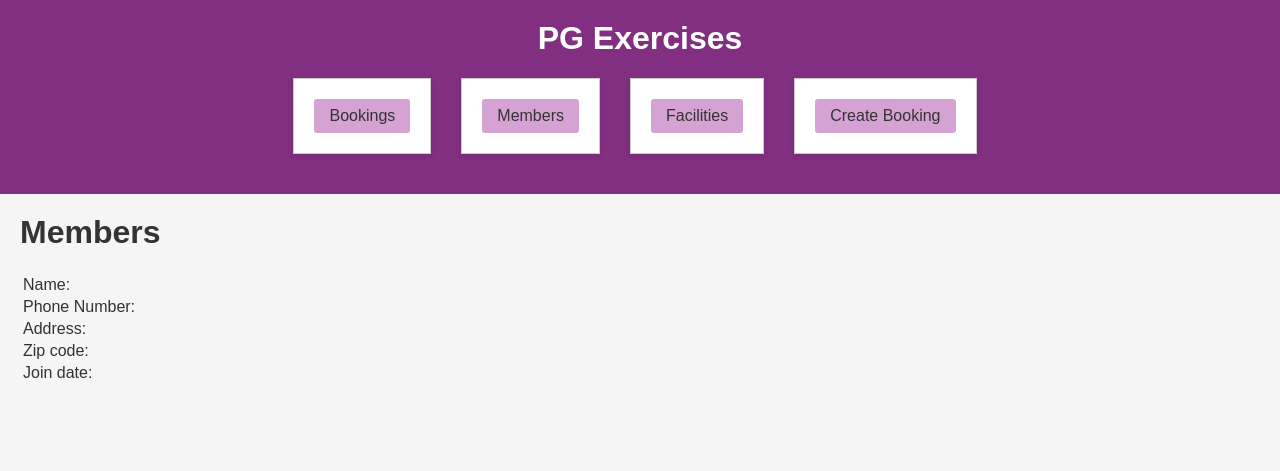
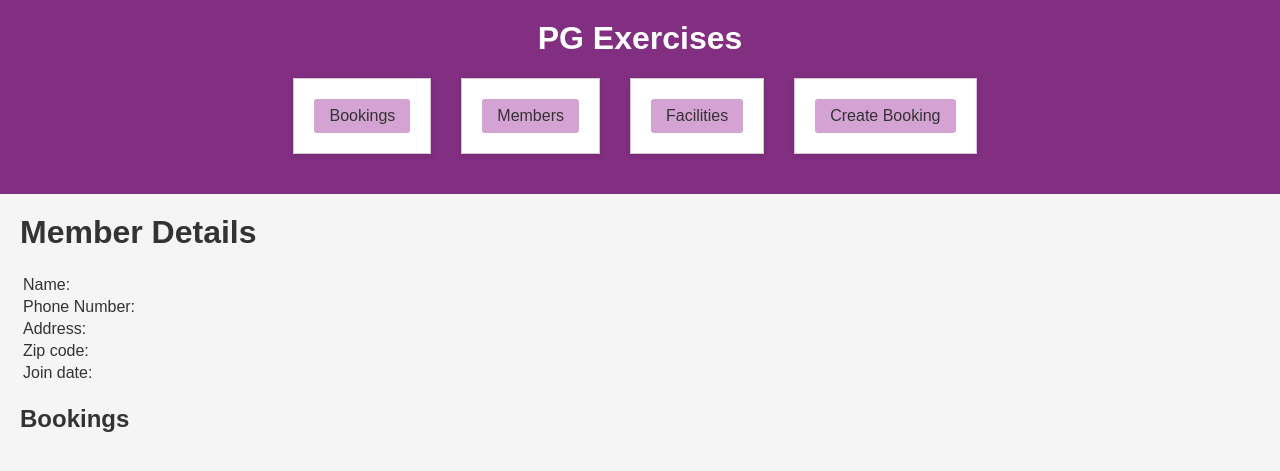
Before and after one commit to UCDPA-Nov-2023-FullStack/databases-demo-flask-dreamhome, a Flask app: template templates/member_details.html in a window 1280 px wide. Shown: the top 471 px of the page. Run offline with Flask 3, Linux system fonts and the light colour scheme; the template is opened without the code that fills it, so the values that code supplies are empty; parts of the project's set-up code (start-up, migrations or seed data) failed here and were passed over.

Commit message:
Added relationships between model classes, search anf pagination for bookings

```diff
--- a/app.py
+++ b/app.py
@@ -6,9 +6,9 @@ https://flask-sqlalchemy.palletsprojects.com/en/3.1.x/legacy-query/
 from statistics import median, mean
 
 from flask import Flask, render_template, redirect, request, url_for
-from sqlalchemy import desc
+from sqlalchemy import desc, or_
 
-from models import Bookings, Members, Facilities, db
+from models import Booking, Member, Facility, db
 
 app = Flask(__name__)
 app.config.from_object('config')  # Load configuration from config.py and particularly the DBMS URI
@@ -22,31 +22,41 @@ with app.app_context():
 @app.route("/")
 @app.route("/bookings")
 def bookings():
-    bookings = Bookings.get_bookings()
-    #print(bookings[:5])
-    #return render_template("bookings.html", bookings=Bookings.query.order_by(desc(Bookings.starttime)).all())
-    return render_template("bookings.html", bookings=bookings)
+    # option 1 - using SQL and static method on Booking class
+    #bookings = Booking.get_bookings()
+    #return render_template("bookings.html", bookings=bookings)
+    # option 2 - query() and all()
+    #return render_template("bookings.html", bookings=Booking.query.order_by(desc(Booking.starttime)).all())
+    # option 3 - pagination
+    page = request.args.get('page', 1, type=int)
+    pagination = Booking.query.order_by(desc(Booking.starttime)).paginate(page=page, per_page=12)
+    return render_template("bookings.html", pagination=pagination)
 
 @app.route("/bookings/search", methods=['GET'])
 def search_bookings():
-    print(request.form)
-    bookings = Bookings.get_bookings()
-    return render_template("bookings.html", bookings=bookings)
+    query = request.args.get('q')
+    #bookings = Booking.query.filter(Booking.facility.name.like(f'%{query}%')).all()
+    #bookings = db.session.query(Booking).join(Facility).join(Member).filter(
+    #    or_(Facility.name.ilike(f'%{query}%'), Member.firstname.ilike(f'%{query}%'), Member.surname.ilike(f'%{query}%'))).all()
+    #return render_template("bookings.html", bookings=bookings, query=query)
+
+    page = request.args.get('page', 1, type=int)
+    pagination = db.session.query(Booking).join(Facility).join(Member).filter(
+        or_(Facility.name.ilike(f'%{query}%'), Member.firstname.ilike(f'%{query}%'), Member.surname.ilike(f'%{query}%'))).paginate(page=page, per_page=12)
+    return render_template("bookings.html", pagination=pagination, query=query)
 
 @app.route("/bookings/<int:book_id>")
 def booking_details(book_id):
-    booking = Bookings.query.get_or_404(book_id)
-    member = Members.query.get(booking.memid)
-    facility = Facilities.query.get(booking.facid)
-    return render_template("booking_details.html", booking=booking, member=member, facility=facility)
+    booking = Booking.query.get_or_404(book_id)
+    return render_template("booking_details.html", booking=booking)
 
 @app.route("/bookings/create", methods=["GET"])
 def create_booking():
-    return render_template("create_booking.html", members=Members.query.all(), facilities=Facilities.query.all())
+    return render_template("create_booking.html", members=Member.query.all(), facilities=Facility.query.all())
 
 @app.route("/bookings/create", methods=["POST"])
 def create_booking_action():
-    booking = Bookings(
+    booking = Booking(
         memid = request.form['member'],
         facid = request.form['facility'],
         starttime = request.form['starttime'],
@@ -59,15 +69,15 @@ def create_booking_action():
 
 @app.route("/bookings/<int:book_id>/edit", methods=["GET"])
 def booking_edit(book_id):
-    booking = Bookings.query.get_or_404(book_id)
-    members = Members.query.all()
-    facilities = Facilities.query.all()
+    booking = Booking.query.get_or_404(book_id)
+    members = Member.query.all()
+    facilities = Facility.query.all()
     return render_template("edit_booking.html", booking=booking, members=members, facilities=facilities)
 
 @app.route("/bookings/<int:book_id>/edit", methods=["POST"])
 def edit_booking_action(book_id):
     #bookid = request.form['book_id']
-    booking = Bookings.query.get(book_id)
+    booking = Booking.query.get(book_id)
     booking.memid = request.form['member'],
     booking.facid = request.form['facility'],
     booking.starttime = request.form['starttime'],
@@ -79,7 +89,7 @@ def edit_booking_action(book_id):
 
 @app.route("/bookings/<int:book_id>/delete", methods=["GET"])
 def booking_delete_action(book_id):
-    booking = Bookings.query.get(book_id)
+    booking = Booking.query.get(book_id)
     db.session.delete(booking)
     db.session.commit()
 
@@ -88,22 +98,22 @@ def booking_delete_action(book_id):
 # members routes
 @app.route("/members")
 def members():
-    return render_template("members.html", members=Members.query.all())
+    return render_template("members.html", members=Member.query.all())
 
 @app.route("/members/<int:mem_id>")
 def member_details(mem_id):
-    member = Members.query.get_or_404(mem_id)
+    member = Member.query.get_or_404(mem_id)
     return render_template("member_details.html", member=member)
 
 
 # facilities routes
 @app.route("/facilities")
 def facilities():
-    return render_template("facilities.html", facilities=Facilities.query.all())
+    return render_template("facilities.html", facilities=Facility.query.all())
 
 @app.route("/facilities/<int:fac_id>")
 def facility_details(fac_id):
-    facility = Facilities.query.get_or_404(fac_id)
+    facility = Facility.query.get_or_404(fac_id)
     return render_template("facility_details.html", facility=facility)
 
 
--- a/static/css/styles.css
+++ b/static/css/styles.css
@@ -178,6 +178,27 @@ button[type="submit"].danger:hover {
   background-color: #a13b45;
 }
 
+/* Pagination Styles */
+
+.pagination {
+  margin: 0 auto;
+}
+
+.pagination span {
+  font-size: 1em;
+  margin-right: 10px;
+}
+
+.page-number {
+
+  padding: 5px;
+  text-decoration: none;
+}
+
+.current-page-number {
+  color: #666
+}
+
 /* Responsive Styles */
 
 @media (max-width: 768px) {
--- a/templates/member_details.html
+++ b/templates/member_details.html
@@ -1,4 +1,4 @@
-{% set title = "Members" %}
+{% set title = "Member Details" %}
 {% extends 'base.html' %}
 
 {% block content %}
@@ -11,4 +11,11 @@
             <tr><td>Join date:</td><td>{{ member.joindate }}</td></tr>
         </table>
     </div>
+    <h2>Bookings</h2>
+    <ul>
+        {% for booking in member.bookings %}
+            <li><a href="{{ url_for('booking_details', book_id=booking.bookid) }}">
+                {{ booking.starttime }} - {{ booking.facility.name }} - {{ booking.slots }}</a></li>
+        {% endfor %}
+    </ul>
 {% endblock %}
--- a/templates/members.html
+++ b/templates/members.html
@@ -7,5 +7,4 @@
             <tr><td>{{ member.firstname }} {{ member.surname }}</td><td>{{ member.telephone }}</td><td><a href="{{ url_for('member_details', mem_id=member.memid) }}">View Details</a></td></tr>
         {% endfor %}
     </table>
-    <!--<div class="container blog-posts"></div>-->
 {% endblock %}
```
Also changed, not shown: config.py (+1 -8 lines), models.py (+12 -7 lines), templates/booking_details.html (+24 -6 lines), templates/bookings.html (+38 -4 lines), templates/facility_details.html (+7 -0 lines).
